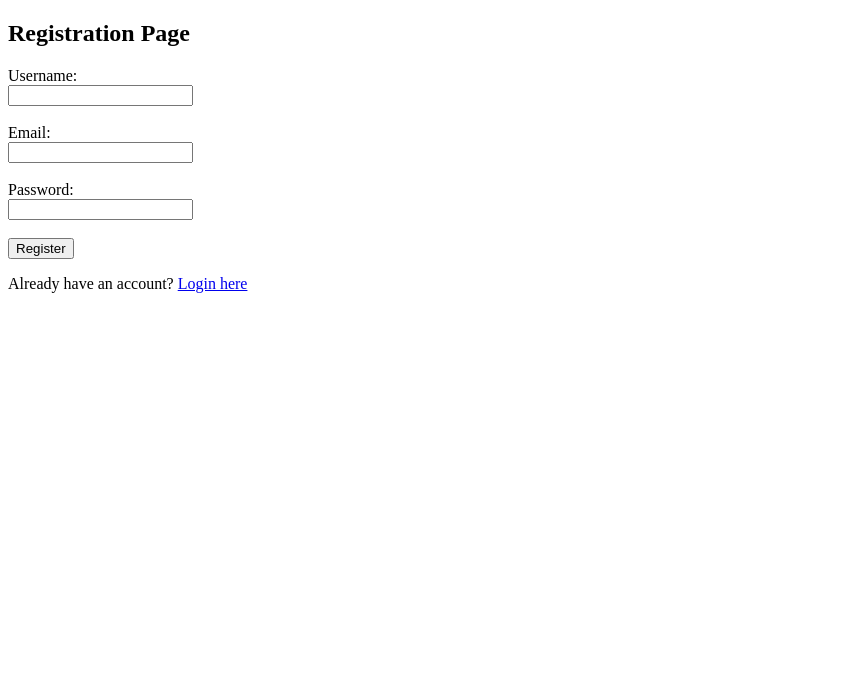
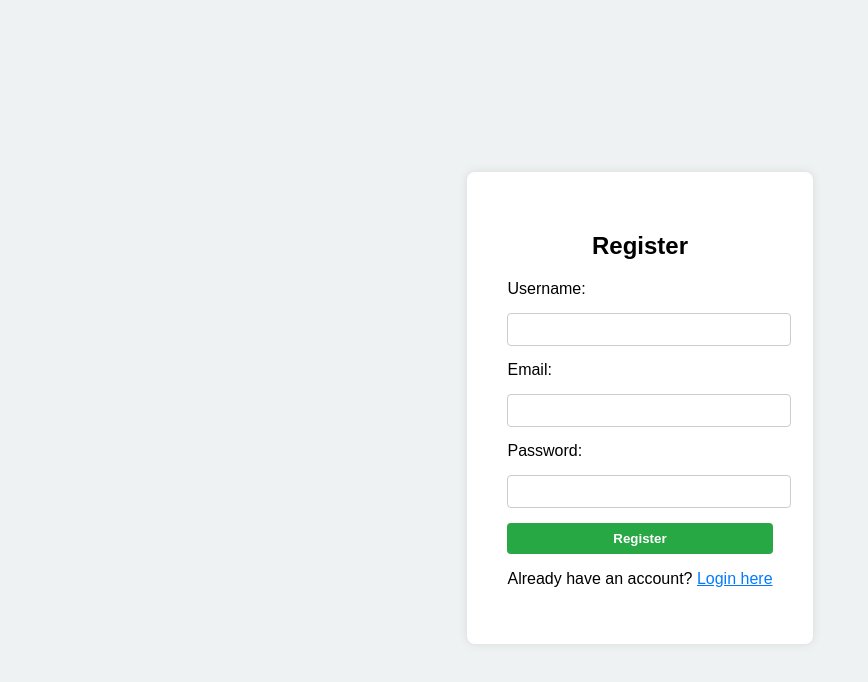
Before and after one commit to Sachinghadashi/my-static-website, a plain HTML site: page register.html in a window 1280 px wide. Shown: the whole page, without its empty margins (0-868 px from the left). Drawn offline with Linux system fonts and the light colour scheme.

Commit message:
Update register.html

```diff
--- a/register.html
+++ b/register.html
@@ -2,21 +2,66 @@
 <html>
 <head>
     <title>Register</title>
+    <style>
+        body {
+            font-family: Arial, sans-serif;
+            background-color: #eef2f3;
+            display: flex;
+            justify-content: center;
+            align-items: center;
+            height: 100vh;
+        }
+        form {
+            background-color: white;
+            padding: 40px;
+            border-radius: 8px;
+            box-shadow: 0 0 10px rgba(0, 0, 0, 0.1);
+        }
+        h2 {
+            text-align: center;
+        }
+        label, input {
+            display: block;
+            width: 100%;
+            margin-bottom: 15px;
+        }
+        input {
+            padding: 8px;
+            border: 1px solid #ccc;
+            border-radius: 4px;
+        }
+        input[type="submit"] {
+            background-color: #28a745;
+            color: white;
+            border: none;
+            cursor: pointer;
+            font-weight: bold;
+        }
+        input[type="submit"]:hover {
+            background-color: #218838;
+        }
+        p {
+            text-align: center;
+        }
+        a {
+            color: #007BFF;
+        }
+    </style>
 </head>
 <body>
-    <h2>Registration Page</h2>
     <form action="/register" method="POST">
-        <label for="username">Username:</label><br>
-        <input type="text" id="username" name="username" required><br><br>
+        <h2>Register</h2>
+        <label for="username">Username:</label>
+        <input type="text" id="username" name="username" required>
 
-        <label for="email">Email:</label><br>
-        <input type="email" id="email" name="email" required><br><br>
+        <label for="email">Email:</label>
+        <input type="email" id="email" name="email" required>
 
-        <label for="password">Password:</label><br>
-        <input type="password" id="password" name="password" required><br><br>
+        <label for="password">Password:</label>
+        <input type="password" id="password" name="password" required>
 
         <input type="submit" value="Register">
+        <p>Already have an account? <a href="login.html">Login here</a></p>
     </form>
-    <p>Already have an account? <a href="login.html">Login here</a></p>
 </body>
 </html>
```
